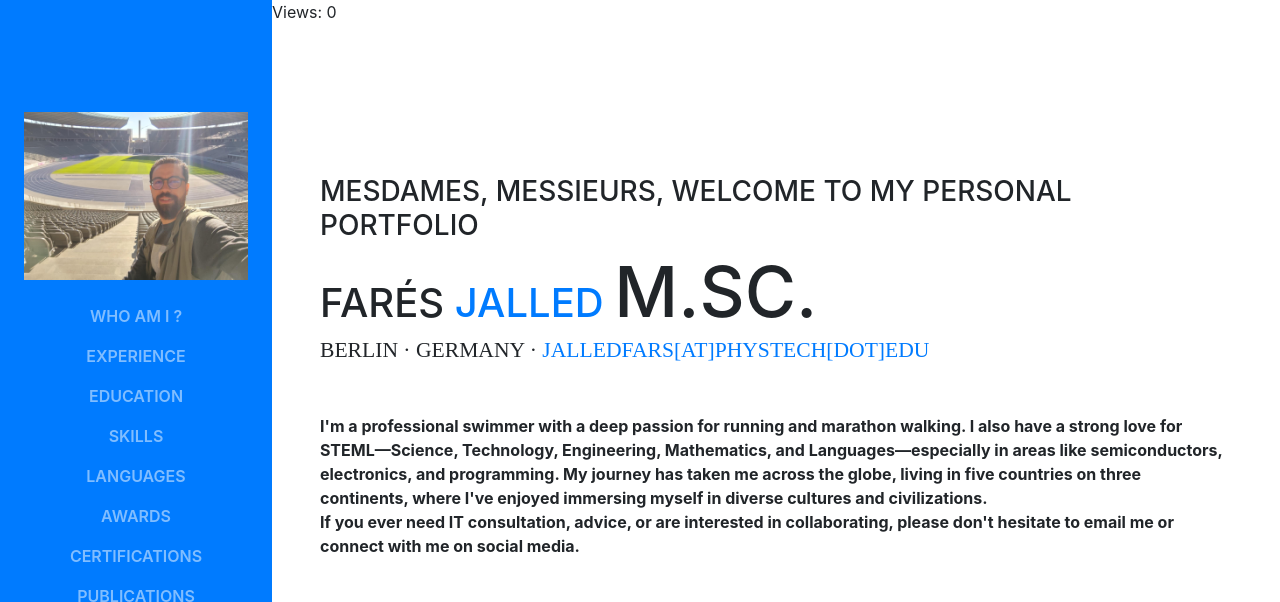
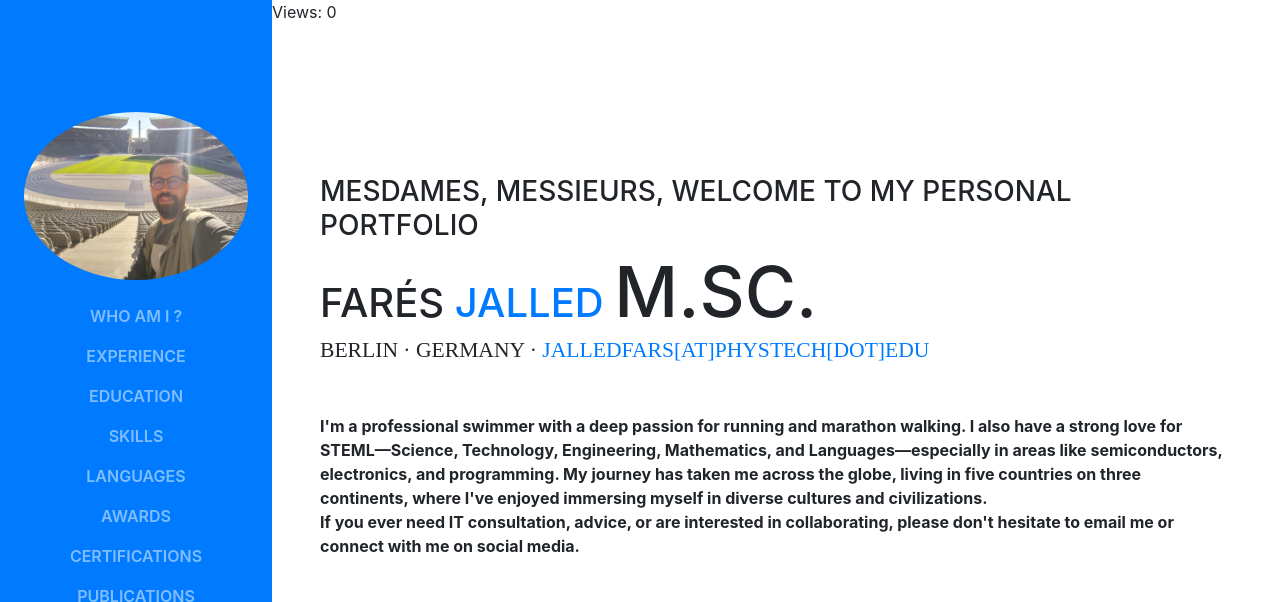
Before and after one commit to FaresJalled/WebSite, a website with bundled scripts: page index.html in a window 1280 px wide. Shown: the top 602 px of the page. Built offline with nearby package versions, Linux system fonts and the light colour scheme; files whose address does not match are found by name; a web font is replaced by a local one.

Commit message:
Update selfie image source and size in navbar

```diff
--- a/index.html
+++ b/index.html
@@ -86,7 +86,8 @@
       <a class="navbar-brand js-scroll-trigger" href="#page-top">
         <span class="d-block d-lg-none">Menu</span>
         <span class="d-none d-lg-block">
-          <img class="img-fluid mx-auto mb-2" src="img/Selfie.jpeg" width="230">
+          <!-- <img class="img-fluid mx-auto mb-2" src="img/Selfie.jpeg" width="300">-->
+          <img class="img-fluid mx-auto mb-2 rounded-circle" src="img/selfie.jpeg" width="350">
         </span>
       </a>
       <button class="navbar-toggler" type="button" data-toggle="collapse" data-target="#navbarSupportedContent" aria-controls="navbarSupportedContent" aria-expanded="false" aria-label="Toggle navigation">
```
